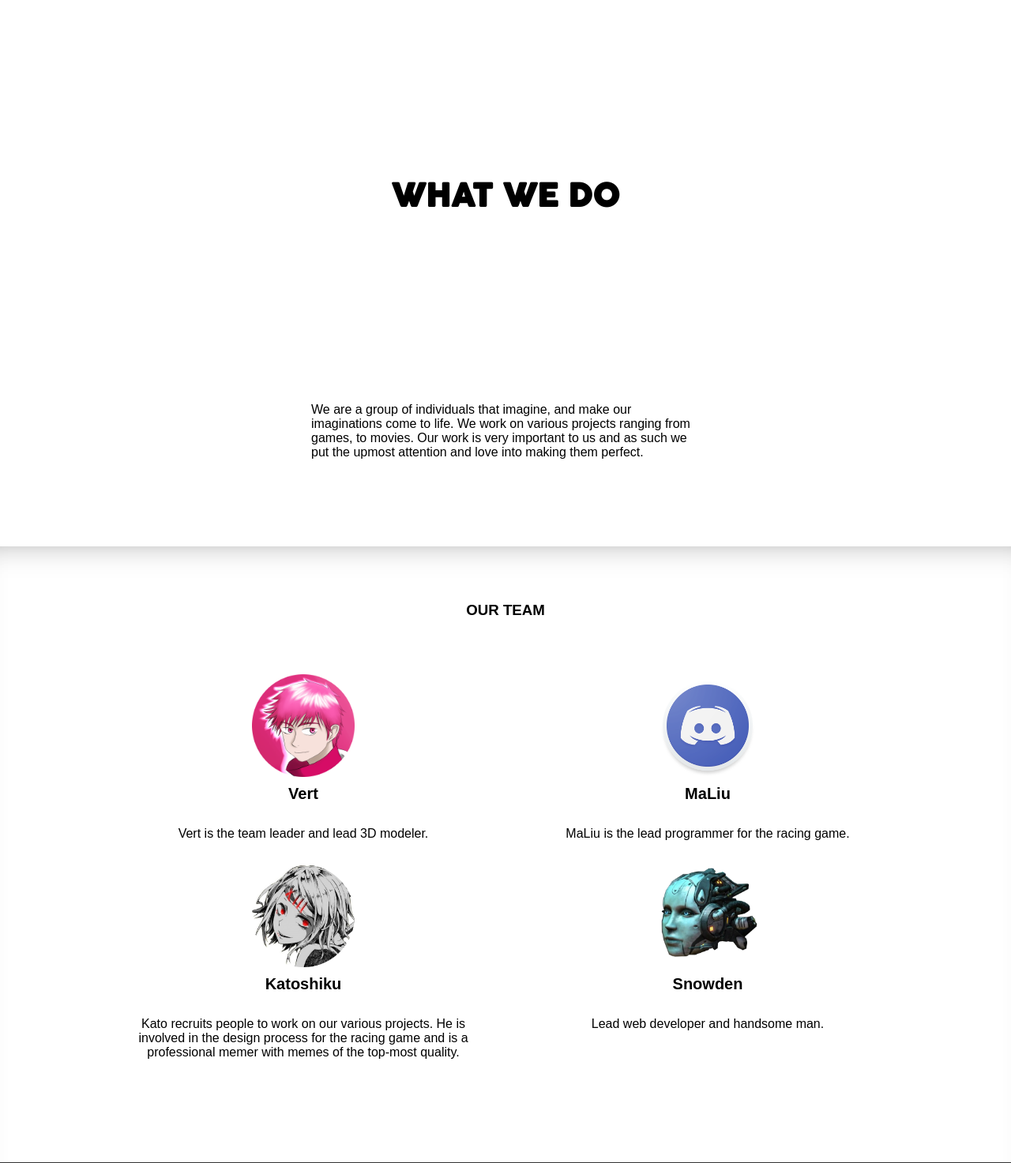
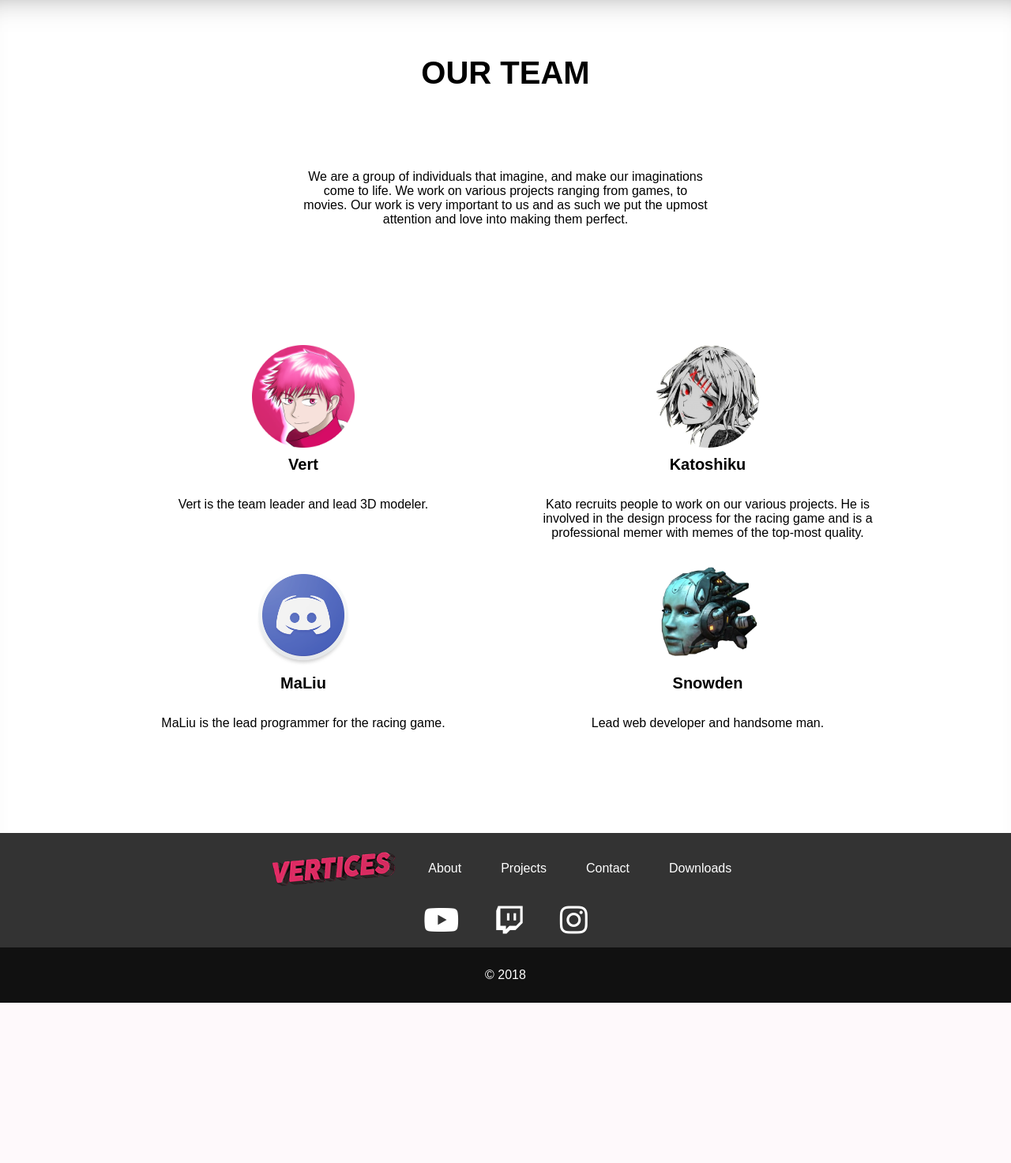
Before and after one commit to SnowdenWintermute/vertices-product-page, a PHP site: page /about.php in a window 1280 px wide. Shown: the part 140-1613 px from the top of the page at 79% size. After the commit the page ends 1410 px from the top, so only its background shows below. Run offline with PHP 8.4, Linux system fonts and the light colour scheme; style sheets or scripts are compiled from the project's sources; some libraries are stand-ins or nearby versions.

Commit message:
removed headers, bigger our team, removed maliu from front

```diff
--- a/about.php
+++ b/about.php
@@ -1,20 +1,14 @@
 <?php include('inc/header.php') ?>
-<div id="nav-bottom-border"></div>
-
-    <header class="page-header" id="about-header">
-        <h1>
-            WHAT WE DO
-        </h1>
-    </header>
 
     <main class="page-body about-page">
-        <section class="what-we-do">
-            <p>
+        <!-- <section class="what-we-do page-header flex-container">
+
+        </section> -->
+        <section id="our-team">
+            <h3 class="h3-header" style="font-size:40px;">OUR TEAM</h3>
+        <p style="max-width: 512px; margin-bottom: 150px;">
             We are a group of individuals that imagine, and make our imaginations come to life. We work on various projects ranging from games, to movies. Our work is very important to us and as such we put the upmost attention and love into making them perfect.
             </p>
-        </section>
-        <section id="our-team">
-            <h3>OUR TEAM</h3>
             <div class="team-members-holder">
                 <div class="team-member">
                     <div class="team-member-header">
@@ -25,17 +19,17 @@
                 </div>
                 <div class="team-member">
                     <div class="team-member-header">
+                        <img src="./img/team-profiles/katoshiku-profile.png" alt="">
+                        <h4>Katoshiku</h4>
+                    </div>
+                    <p>Kato recruits people to work on our various projects. He is involved in the design process for the racing game and is a professional memer with memes of the top-most quality.</p>
+                </div>
+                <div class="team-member">
+                    <div class="team-member-header">
                         <img src="./img/discord-logo.png" alt="">
                         <h4>MaLiu</h4>
                     </div>
                     <p>MaLiu is the lead programmer for the racing game.</p>
-                </div>
-                <div class="team-member">
-                    <div class="team-member-header">
-                        <img src="./img/team-profiles/katoshiku-profile.png" alt="">
-                        <h4>Katoshiku</h4>
-                    </div>
-                    <p>Kato recruits people to work on our various projects. He is involved in the design process for the racing game and is a professional memer with memes of the top-most quality.</p>
                 </div>
                 <div class="team-member">
                     <div class="team-member-header">
--- a/css/style.css
+++ b/css/style.css
@@ -33,6 +33,14 @@ svg {
 
 h1 {
   font-family: "Cocogoose";
+}
+
+h3 {
+  font-size: 40px;
+}
+
+.h3-header {
+  font-size: 40px;
 }
 
 .nav-bottom-border-hidden {
@@ -412,18 +420,18 @@ footer #footer-info p {
 }
 
 .page-header {
-  height: 500px;
+  height: 400px;
   position: relative;
   background: white;
   width: 100%;
-  margin: 0 auto;
+  margin: 0px auto 0 auto;
 }
 
 .page-header h1 {
   text-align: center;
   font-size: 40px;
   position: absolute;
-  top: 50%;
+  top: 70%;
   -webkit-transform: translateY(-50%);
           transform: translateY(-50%);
   left: 0;
@@ -454,13 +462,13 @@ form {
   margin: 0 auto;
   width: 900px;
   max-width: 100%;
-  height: 750px;
-  background: #b98cfc;
+  height: 825px;
+  background: #d4b7ff;
   margin-top: 0px;
 }
 
 form label {
-  font-size: 20px;
+  font-size: 28px;
   margin-left: 30px;
 }
 
@@ -474,7 +482,7 @@ form input,
 form textarea,
 form button {
   margin: 10px 50px;
-  width: 400px;
+  width: 450px;
   max-width: 80%;
   display: block;
   font-family: "arial";
@@ -487,6 +495,7 @@ form input::-webkit-input-placeholder,
 form textarea::-webkit-input-placeholder,
 form button::-webkit-input-placeholder {
   font-family: "arial";
+  font-size: 28px;
   color: black;
 }
 
@@ -494,6 +503,7 @@ form input:-ms-input-placeholder,
 form textarea:-ms-input-placeholder,
 form button:-ms-input-placeholder {
   font-family: "arial";
+  font-size: 28px;
   color: black;
 }
 
@@ -501,6 +511,7 @@ form input::-ms-input-placeholder,
 form textarea::-ms-input-placeholder,
 form button::-ms-input-placeholder {
   font-family: "arial";
+  font-size: 28px;
   color: black;
 }
 
@@ -508,6 +519,7 @@ form input::placeholder,
 form textarea::placeholder,
 form button::placeholder {
   font-family: "arial";
+  font-size: 28px;
   color: black;
 }
 
@@ -519,11 +531,12 @@ form button:focus {
 }
 
 form input {
-  height: 40px;
+  height: 50px;
 }
 
 form textarea {
-  height: 200px;
+  height: 300px;
+  width: 100%;
   resize: none;
 }
 
--- a/css/style.scss
+++ b/css/style.scss
@@ -70,6 +70,12 @@ svg {
 }
 h1 {
   font-family: "Cocogoose";
+}
+h3 {
+  font-size: 40px;
+}
+.h3-header {
+  font-size: 40px;
 }
 // NAVBAR
 #nav-bottom-border,
@@ -315,16 +321,16 @@ footer {
 }
 // PAGES
 .page-header {
-  height: 500px;
+  height: 400px;
   position: relative;
   background: white;
   width: 100%;
-  margin: 0 auto;
+  margin: 0px auto 0 auto;
   h1 {
     text-align: center;
     font-size: 40px;
     position: absolute;
-    top: 50%;
+    top: 70%;
     transform: translateY(-50%);
     left: 0;
     right: 0;
@@ -350,11 +356,11 @@ form {
   margin: 0 auto;
   width: 900px;
   max-width: 100%;
-  height: 750px;
-  background: #b98cfc;
+  height: 825px;
+  background: #d4b7ff;
   margin-top: 0px;
   label {
-    font-size: 20px;
+    font-size: 28px;
     margin-left: 30px;
   }
   h3 {
@@ -366,7 +372,7 @@ form {
   textarea,
   button {
     margin: 10px 50px;
-    width: 400px;
+    width: 450px;
     max-width: 80%;
     display: block;
     font-family: "arial";
@@ -376,6 +382,7 @@ form {
     background: color(white);
     &::placeholder {
       font-family: "arial";
+      font-size: 28px;
       color: black;
     }
     &:focus {
@@ -383,10 +390,11 @@ form {
     }
   }
   input {
-    height: 40px;
+    height: 50px;
   }
   textarea {
-    height: 200px;
+    height: 300px;
+    width: 100%;
     resize: none;
   }
   button {
--- a/downloads.php
+++ b/downloads.php
@@ -1,5 +1,4 @@
 <?php include('inc/header.php') ?>
-<div id="nav-bottom-border"></div>
 
     <main class="page-body">
     <header class="page-header">
--- a/projects.php
+++ b/projects.php
@@ -1,10 +1,9 @@
 <?php include('inc/header.php') ?>
-<div id="nav-bottom-border"></div>
-<header class="page-header">
+<!-- <header class="page-header">
         <h1>
             PROJECTS
         </h1>
-    </header>
+    </header> -->
     <main class="page-body">
         <section class="main-section">
             <div class="flex-container">
```
Also changed, not shown: contact.php (+3 -4 lines), index.php (+1 -7 lines), 1 other file.
